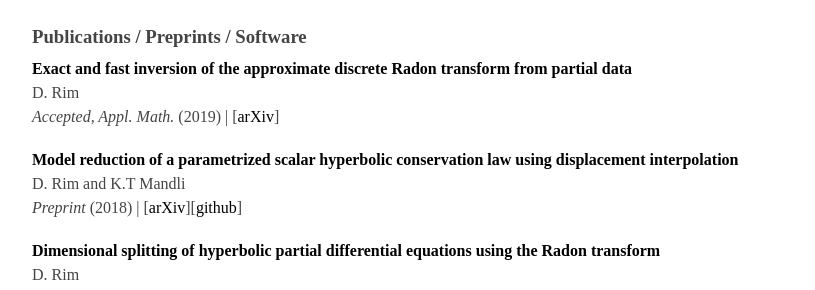
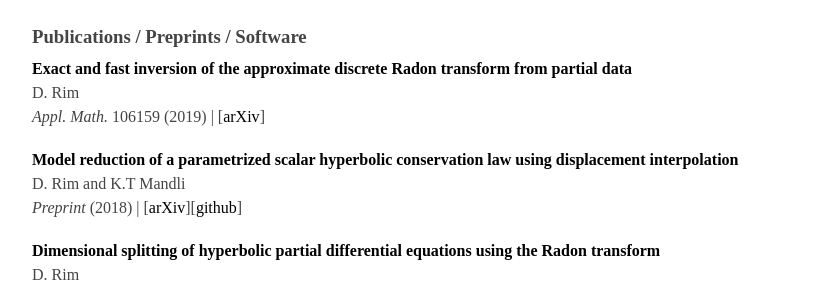
Before and after one commit to dsrim/dsrim.github.io, a Jekyll site: the page built from index.md, in a window 1280 px wide. Shown: the part 594-884 px from the top of the page, without its empty margins (232-1047 px from the left). Built offline with Jekyll 4.4.1, drawn with Linux system fonts in a browser that asks for light colours.

```diff
--- a/index.md
+++ b/index.md
@@ -6,9 +6,10 @@
     - title:    "Exact and fast inversion of the approximate discrete Radon
       transform from partial data"
       author:   "D. Rim"
-      arxiv:    "https://arxiv.org/abs/1908.00887"
-      journal:  "Accepted, Appl. Math."
+      arxiv:    "https://doi.org/10.1016/j.aml.2019.106159"
+      journal:  "Appl. Math."
       year:     "2019"
+      numbers:  "106159"
 
     - title:    "Model reduction of a parametrized scalar hyperbolic conservation law using displacement interpolation"
       author:   "D. Rim and K.T Mandli"
```
